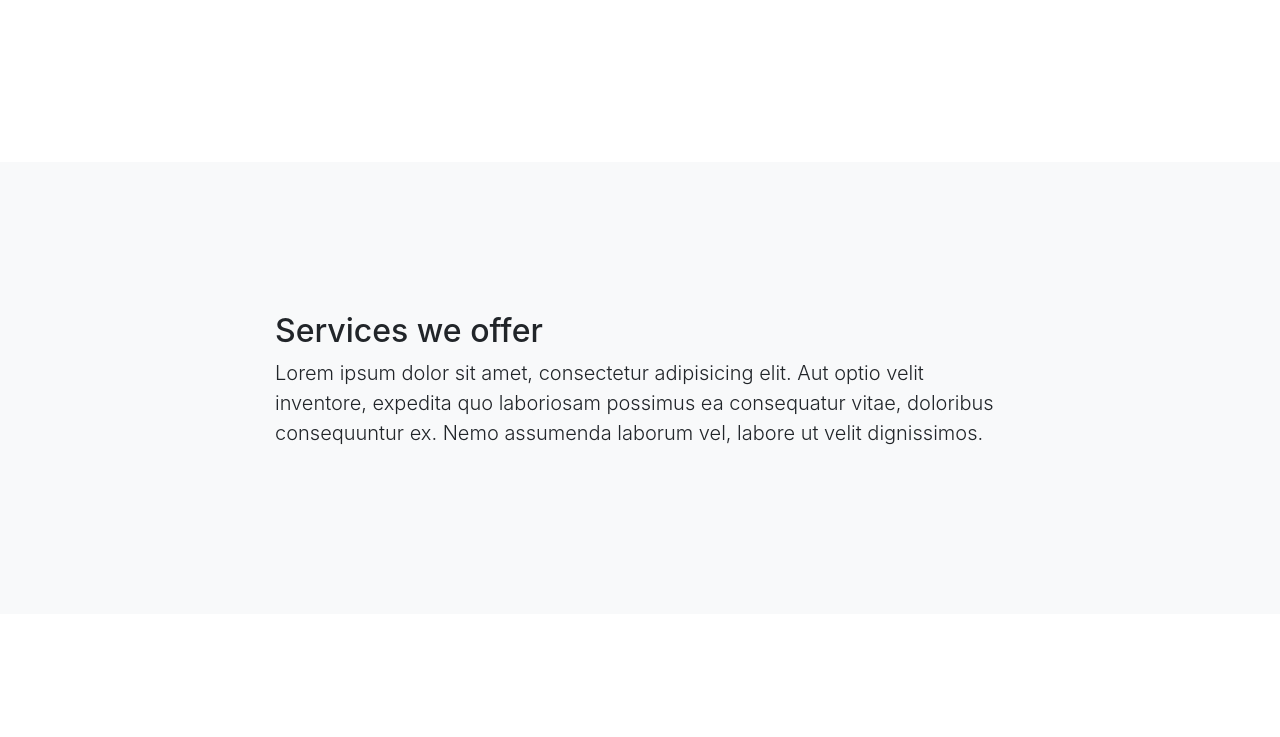
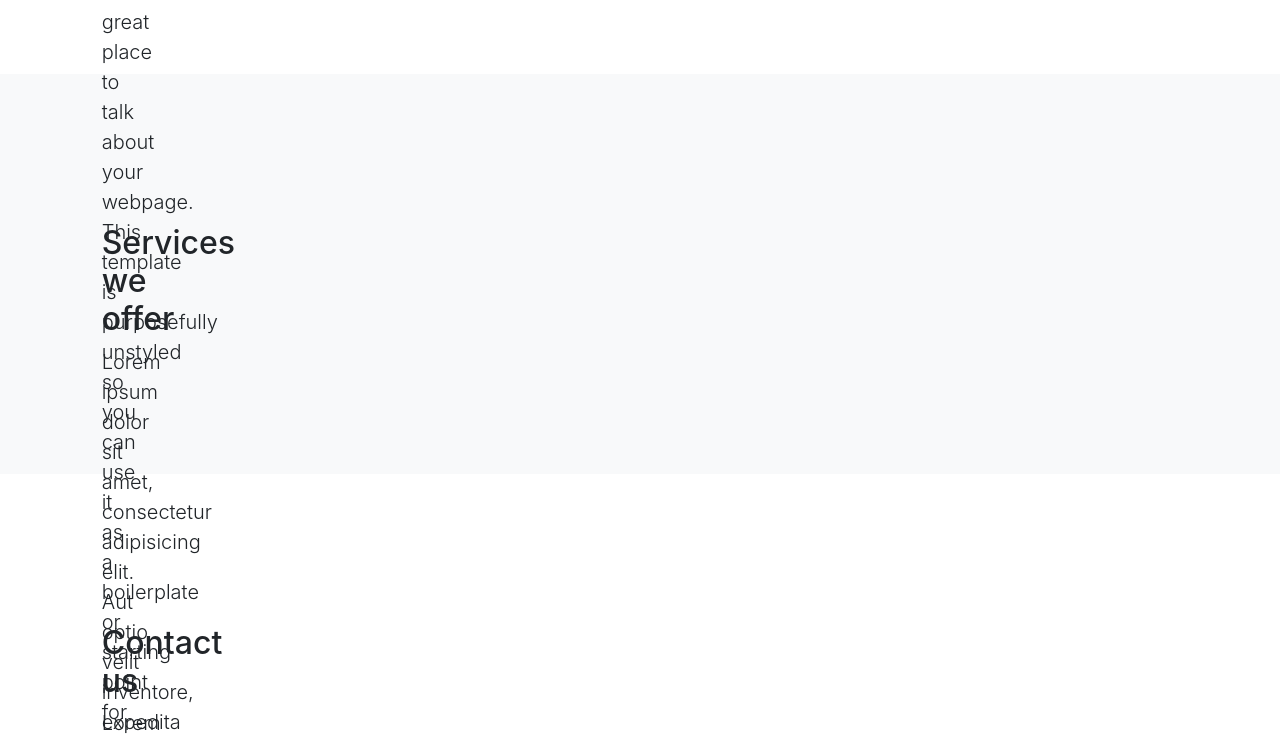
Before and after one commit to dwayn2/jindol.io, a website with bundled scripts: page index.html in a window 1280 px wide. Shown: the part 786-1523 px from the top of the page. Built offline with nearby package versions, Linux system fonts and the light colour scheme.

Commit message:
Update index.html

```diff
--- a/index.html
+++ b/index.html
@@ -11,6 +11,10 @@
   <title>Web개발자 박진희</title>
   <style>
     h3 { text-align: left; }
+    div {
+      width:100px; height:100px;
+
+    }
     #box 1 {
       margin-left:200px;
     }
```
